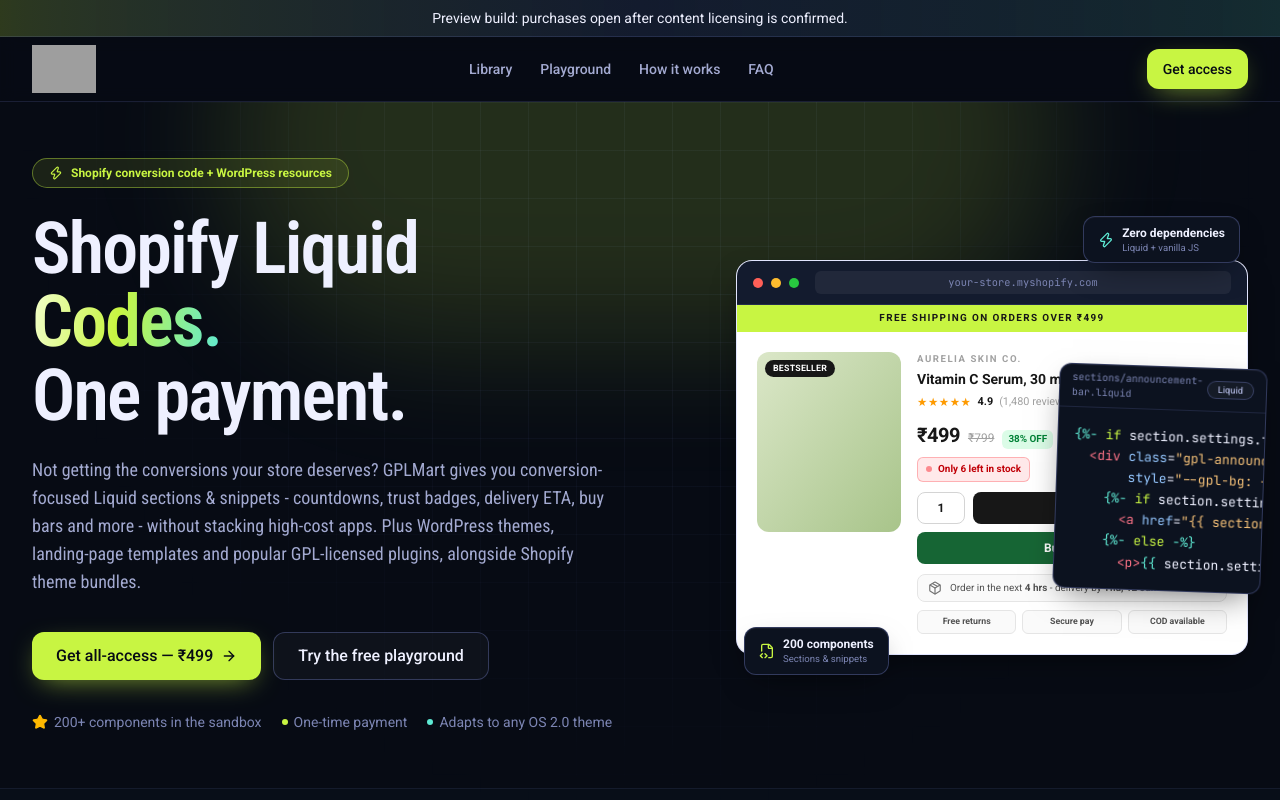
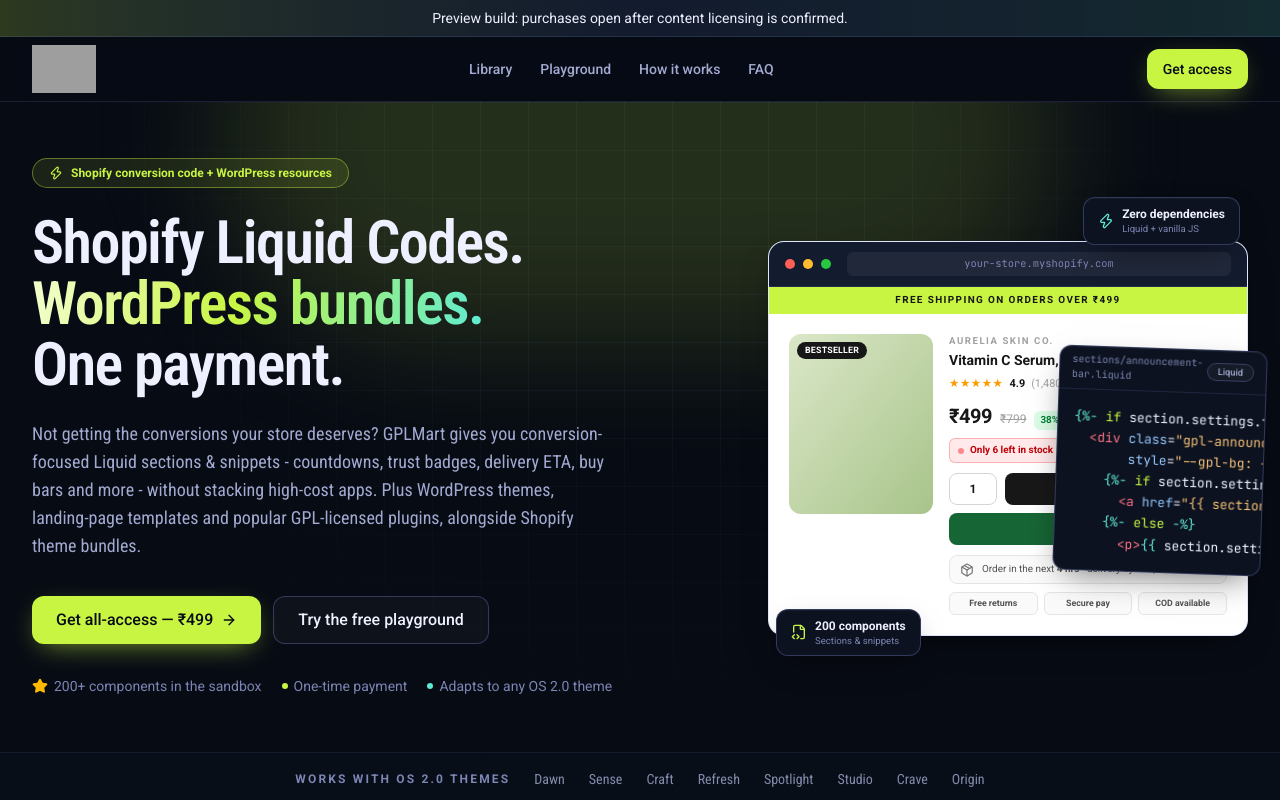
Before and after one commit to gotraveled/gplmart, a Next.js app: page / in a window 1280 px wide. Shown: the top 800 px of the page. Built offline with nearby package versions, Linux system fonts and the light colour scheme; no server answers; grey boxes are pictures that could not be loaded.

Commit message:
Hero: 'Shopify Liquid Codes.' single line + restore 'WordPress bundles.'
Generated with [Devin](https://devin.ai)

Co-Authored-By: Devin <158243242+devin-ai-integration[bot]@users.noreply.github.com>

```diff
--- a/app/page.tsx
+++ b/app/page.tsx
@@ -206,16 +206,16 @@ export default function HomePage() {
       <section className="relative overflow-hidden border-b border-line">
         <div aria-hidden className="bg-grid absolute inset-0" />
         <div aria-hidden className="absolute -top-44 left-1/2 h-[26rem] w-[52rem] -translate-x-1/2 rounded-full bg-accent/15 blur-3xl" />
-        <Container className="relative grid items-center gap-12 py-10 sm:py-12 lg:grid-cols-[minmax(0,1fr)_minmax(0,32rem)] lg:py-14">
-          <div className="animate-rise max-w-2xl">
+        <Container className="relative grid items-center gap-12 py-10 sm:py-12 lg:grid-cols-[minmax(0,1.25fr)_minmax(0,30rem)] lg:py-14">
+          <div className="animate-rise max-w-3xl">
             <p className="inline-flex items-center gap-2 rounded-full border border-accent/40 bg-accent/10 px-4 py-1.5 text-xs font-semibold text-accent">
               <Zap aria-hidden className="size-3.5" />
               Shopify conversion code + WordPress resources
             </p>
-            <h1 className="mt-6 font-display text-5xl font-semibold leading-[1.02] tracking-tight text-balance sm:text-6xl lg:text-7xl">
-              Shopify Liquid
+            <h1 className="mt-6 font-display text-4xl font-semibold leading-[1.02] tracking-tight text-balance sm:text-5xl lg:text-6xl">
+              <span className="whitespace-nowrap">Shopify Liquid Codes.</span>
               <br />
-              <span className="text-gradient">Codes.</span>
+              <span className="text-gradient">WordPress bundles.</span>
               <br />
               One payment.
             </h1>
```
